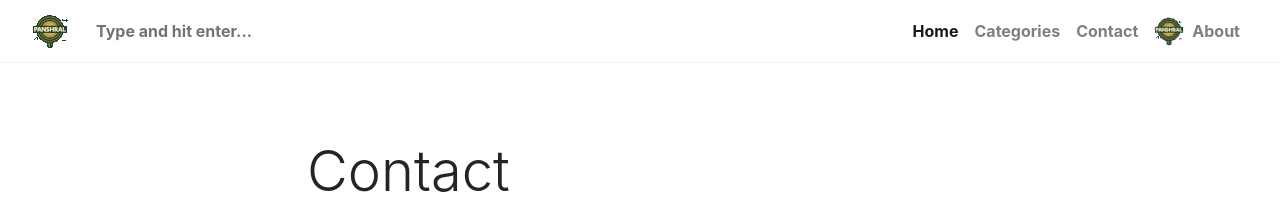
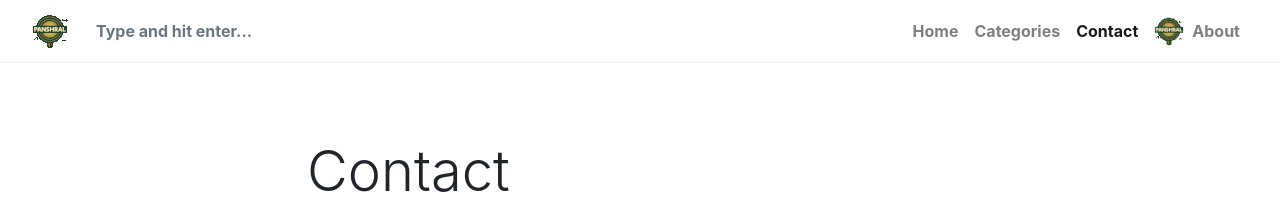
Before and after one commit to Panshral/Panshral.github.io, a Jekyll site: the page built from _pages/contact.md, in a window 1280 px wide. Shown: the top 215 px of the page. Built offline with Jekyll 4.4.1, drawn with Linux system fonts in a browser that asks for light colours; nearby versions of some CDN libraries; library files that are not in the unit come from our copies; comment, search, counter and statistics services are not loaded.

Commit message:
Changes to menu header buttons

```diff
--- a/_includes/menu-header.html
+++ b/_includes/menu-header.html
@@ -1,10 +1,10 @@
 <!--  Replace top menu links here -->
 
 <li class="nav-item">
-    <a class="nav-link active" href="{{site.baseurl}}/index.html">Home</a>
+    <a class="nav-link {% if page.url == '/index.html' or page.url == '/' %}active{% endif %}" href="{{site.baseurl}}/index.html">Home</a>
 </li>
 <li class="nav-item">
-    <a class="nav-link" href="{{site.baseurl}}/categories.html">Categories</a>
+    <a class="nav-link {% if page.url contains 'categories' %}active{% endif %}" href="{{site.baseurl}}/categories.html">Categories</a>
 </li>
 <!--
 <li class="nav-item">
@@ -12,11 +12,11 @@
 </li>
 -->
 <li class="nav-item">
-    <a class="nav-link" href="{{site.baseurl}}/contact.html">Contact</a>
+    <a class="nav-link {% if page.url contains 'contact' %}active{% endif %}" href="{{site.baseurl}}/contact.html">Contact</a>
 </li>
 
 <li class="nav-item">
-    <a class="nav-link" href="{{site.baseurl}}/about.html"><img class="rounded-circle mr-2" src="{{site.baseurl}}/{{site.avatar}}" width="30"><span class="align-middle">About</span></a>
+    <a class="nav-link {% if page.url contains 'about' %}active{% endif %}" href="{{site.baseurl}}/about.html"><img class="rounded-circle mr-2" src="{{site.baseurl}}/{{site.avatar}}" width="30"><span class="align-middle">About</span></a>
 </li>
 
 <!--
```
